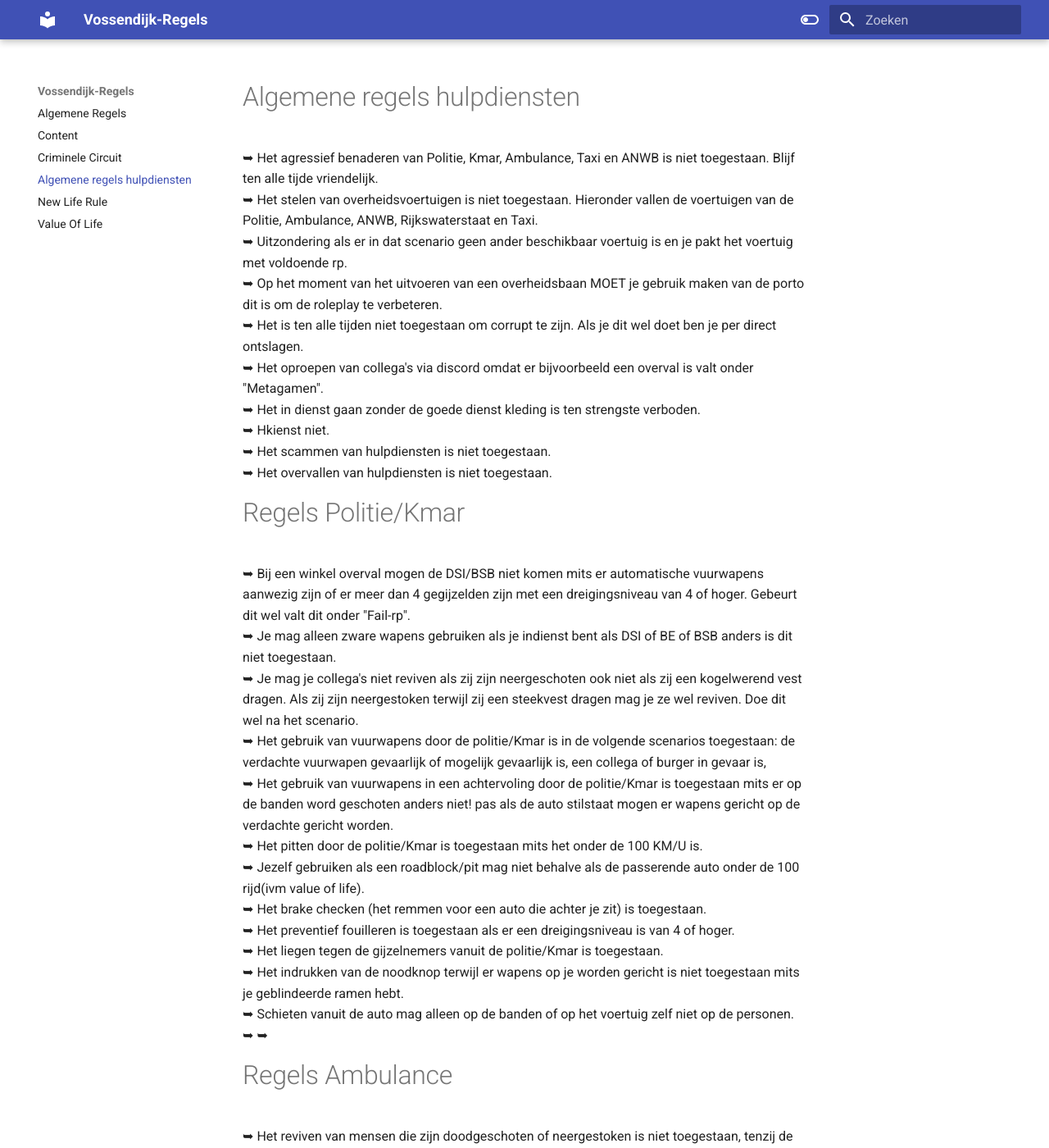
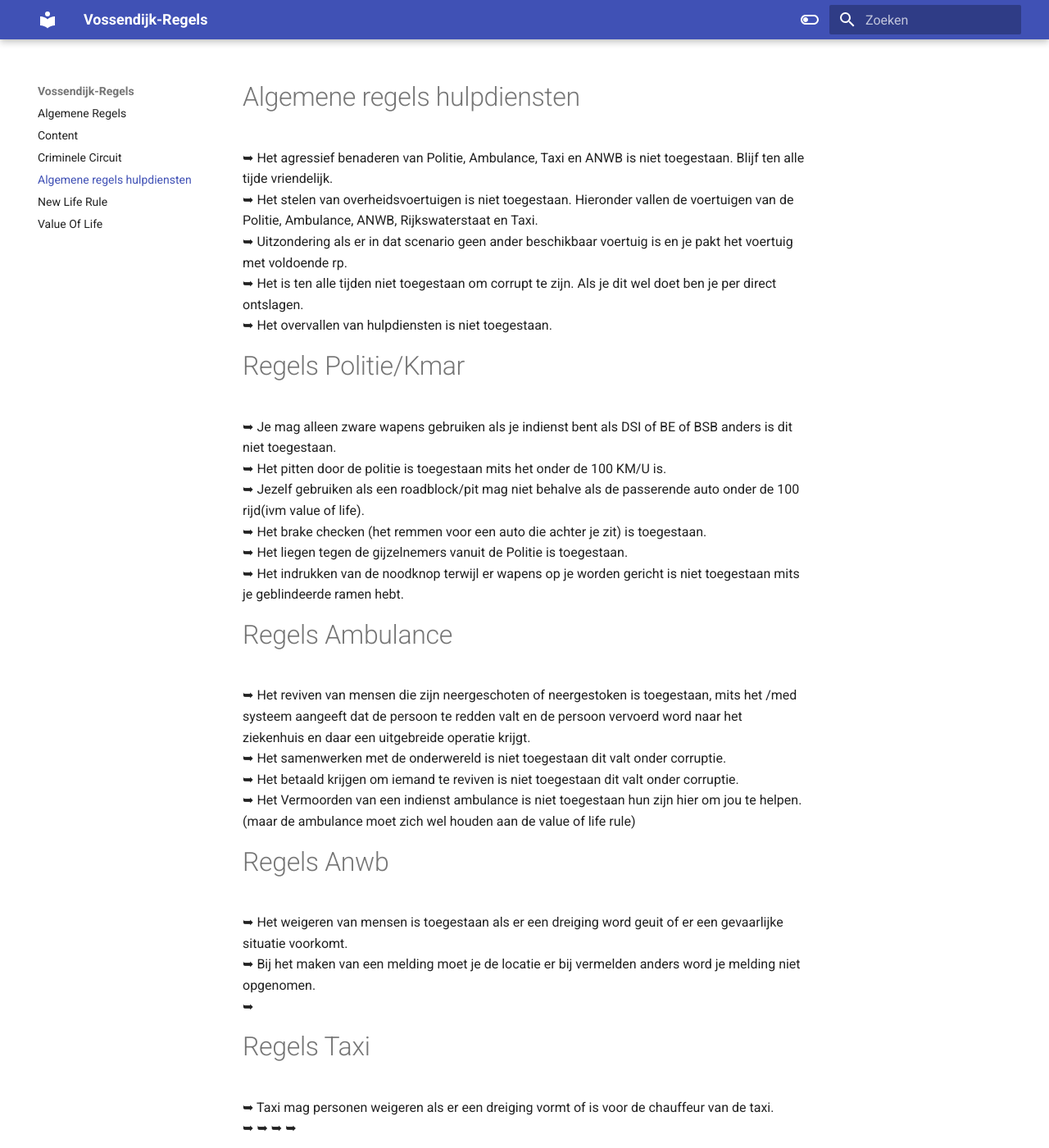
Before and after one commit to mrleduck/Vossendijk-Regels, an MkDocs documentation site: the page built from docs/hulpdiensten.md, in a window 1280 px wide and 1400 px high. Shown: the whole window at 82% size. Built offline with MkDocs 1.6.1 and Material for MkDocs 9.7.7, drawn with Linux system fonts in a browser that asks for light colours; some of the changed text lies outside the part shown.

Commit message:
Update hulpdiensten.md

```diff
--- a/docs/hulpdiensten.md
+++ b/docs/hulpdiensten.md
@@ -1,14 +1,9 @@
 # Algemene regels hulpdiensten
 
- ➥ Het agressief benaderen van Politie, Kmar, Ambulance, Taxi en ANWB is niet toegestaan. Blijf ten alle tijde vriendelijk.</br>
+ ➥ Het agressief benaderen van Politie, Ambulance, Taxi en ANWB is niet toegestaan. Blijf ten alle tijde vriendelijk.</br>
  ➥ Het stelen van overheidsvoertuigen is niet toegestaan. Hieronder vallen de voertuigen van de Politie, Ambulance, ANWB, Rijkswaterstaat en Taxi.</br>
     ➥ Uitzondering als er in dat scenario geen ander beschikbaar voertuig is en je pakt het voertuig met voldoende rp.</br>
- ➥ Op het moment van het uitvoeren van een overheidsbaan MOET je gebruik maken van de porto dit is om de roleplay te verbeteren.</br>
  ➥ Het is ten alle tijden niet toegestaan om corrupt te zijn. Als je dit wel doet ben je per direct ontslagen.</br>
- ➥ Het oproepen van collega's via discord omdat er bijvoorbeeld een overval is valt onder "Metagamen".</br>
- ➥ Het in dienst gaan zonder de goede dienst kleding is ten strengste verboden.</br>
- ➥ Hkienst niet.</br>
- ➥ Het scammen van hulpdiensten is niet toegestaan.</br>
  ➥ Het overvallen van hulpdiensten is niet toegestaan.</br>
 
 
@@ -17,32 +12,23 @@
 
 # Regels Politie/Kmar
 
- ➥ Bij een winkel overval mogen de DSI/BSB niet komen mits er automatische vuurwapens aanwezig zijn of er meer dan 4 gegijzelden zijn met een dreigingsniveau van 4 of hoger. Gebeurt dit wel valt dit onder "Fail-rp".</br>
+
  ➥ Je mag alleen zware wapens gebruiken als je indienst bent als DSI of BE of BSB anders is dit niet toegestaan.</br>
- ➥ Je mag je collega's niet reviven als zij zijn neergeschoten ook niet als zij een kogelwerend vest dragen. Als zij zijn neergestoken terwijl zij een steekvest dragen mag je ze wel reviven. Doe dit wel na het scenario. </br>
- ➥ Het gebruik van vuurwapens door de politie/Kmar is in de volgende scenarios toegestaan: de verdachte vuurwapen gevaarlijk of mogelijk gevaarlijk is, een collega of burger in gevaar is, </br>
- ➥ Het gebruik van vuurwapens in een achtervoling door de politie/Kmar is toegestaan mits er op de banden word geschoten anders niet! pas als de auto stilstaat mogen er wapens gericht op de verdachte gericht worden.</br>
- ➥ Het pitten door de politie/Kmar is toegestaan mits het onder de 100 KM/U is. </br>
+ ➥ Het pitten door de politie is toegestaan mits het onder de 100 KM/U is. </br>
  ➥ Jezelf gebruiken als een roadblock/pit mag niet behalve als de passerende auto onder de 100 rijd(ivm value of life). </br>
  ➥ Het brake checken (het remmen voor een auto die achter je zit) is toegestaan. </br>
- ➥ Het preventief fouilleren is toegestaan als er een dreigingsniveau is van 4 of hoger. </br>
- ➥ Het liegen tegen de gijzelnemers vanuit de politie/Kmar is toegestaan.</br>
+ ➥ Het liegen tegen de gijzelnemers vanuit de Politie is toegestaan.</br>
  ➥ Het indrukken van de noodknop terwijl er wapens op je worden gericht is niet toegestaan mits je geblindeerde ramen hebt.</br>
- ➥ Schieten vanuit de auto mag alleen op de banden of op het voertuig zelf niet op de personen. </br>
- ➥
- ➥
 
 # Regels Ambulance
- ➥ Het reviven van mensen die zijn doodgeschoten of neergestoken is niet toegestaan, tenzij de persoon vervoerd word naar het ziekenhuis en daar een uitgebreide operatie krijgt.(bekijkt wel hoe erg de persoon verwond is)</br>
+ ➥ Het reviven van mensen die zijn neergeschoten of neergestoken is toegestaan, mits het /med systeem aangeeft dat de persoon te redden valt en de persoon vervoerd word naar het ziekenhuis en daar een uitgebreide operatie krijgt.</br>
  ➥ Het samenwerken met de onderwereld is niet toegestaan dit valt onder corruptie.</br>
  ➥ Het betaald krijgen om iemand te reviven is niet toegestaan dit valt onder corruptie.</br>
  ➥ Het Vermoorden van een indienst ambulance is niet toegestaan hun zijn hier om jou te helpen. (maar de ambulance moet zich wel houden aan de value of life rule)</br>
- ➥ De desbetreffende persoon niet meer aanspreekbaar is.</br>
 
 # Regels Anwb
  ➥ Het weigeren van mensen is toegestaan als er een dreiging word geuit of er een gevaarlijke situatie voorkomt. </br>
  ➥ Bij het maken van een melding moet je de locatie er bij vermelden anders word je melding niet opgenomen. </br>
- ➥ Het vdmen tegen een auto van de ANWB staat een boete op van 1500 euro, ook als je je niet gedraagd op het Hoofdbureau zal deze worden uitgeschreven.</br>
  ➥
 
 # Regels Taxi
```
Also changed, not shown: other parts of docs/hulpdiensten.md (+1 -1 lines).
